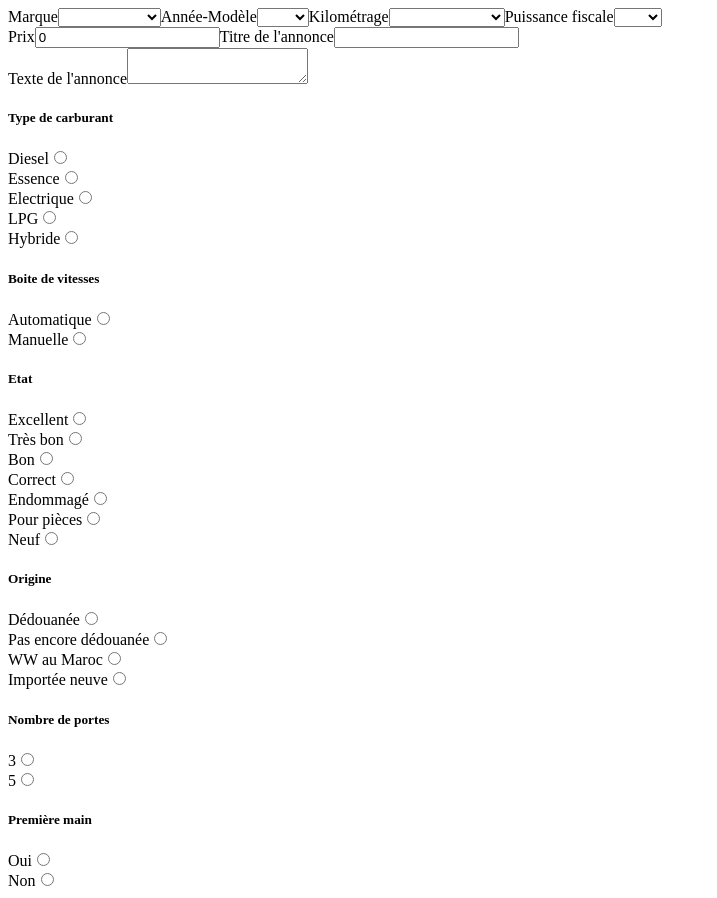
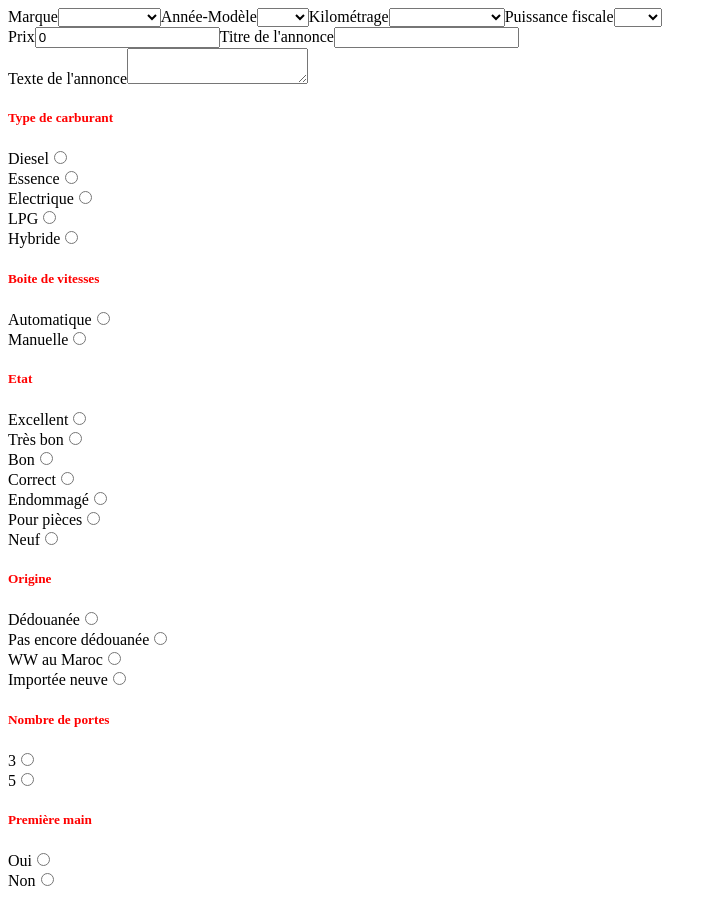
Before and after one commit to Aveamxela/form-avito, a React (Create React App) app: page / in a window 1280 px wide. Shown: the whole page, without its empty margins (0-717 px from the left). Built offline with nearby package versions, Linux system fonts and the light colour scheme; the HTML template or start-up script is replaced by a standard one.

Commit message:
radioBtn_MAJ_state

```diff
--- a/public/index.html
+++ b/public/index.html
@@ -10,6 +10,7 @@
       content="Web site created using create-react-app"
     />
     <link rel="apple-touch-icon" href="%PUBLIC_URL%/logo192.png" />
+    <link rel="stylsheet" href="../src/style.css"/>
     <!--
       manifest.json provides metadata used when your web app is installed on a
       user's mobile device or desktop. See https://developers.google.com/web/fundamentals/web-app-manifest/
--- /dev/null
+++ b/src/style.css
@@ -0,0 +1 @@
+h5{color:red}
```
